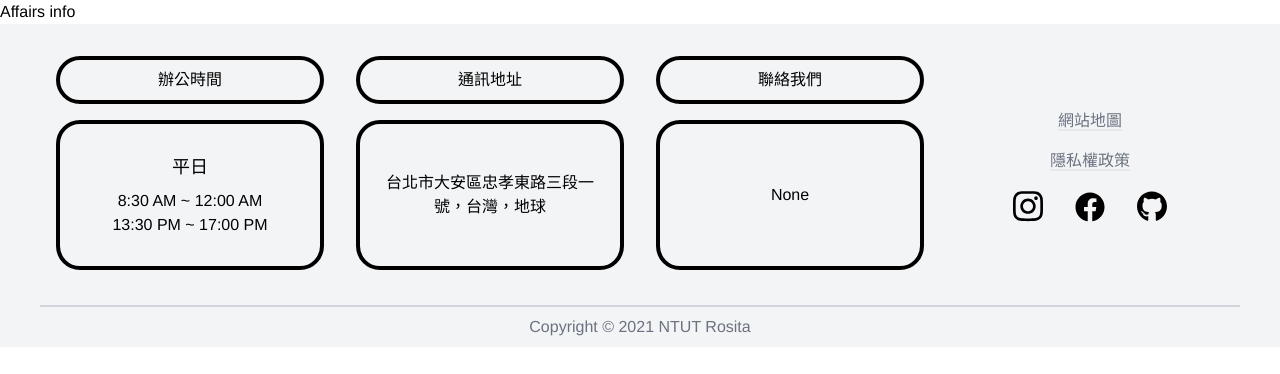
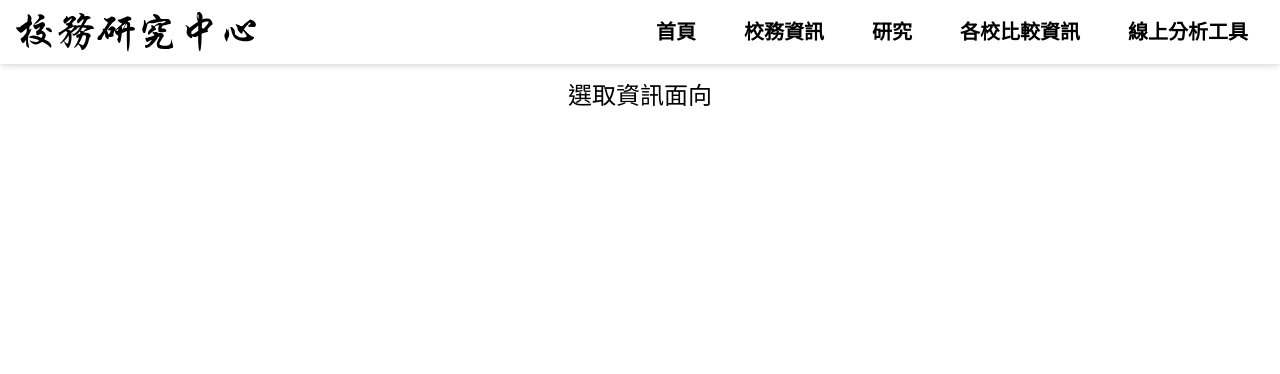
Before and after one commit to NTUT-rosita/rosita-front, a Vue app: page /affairs-info in a window 1280 px wide. Shown: the top 374 px of the page. Built offline with nearby package versions, Linux system fonts and the light colour scheme.

Commit message:
add top text in apge

```diff
--- /dev/null
+++ b/src/assets/scss/pages/affairs-info.scss
@@ -0,0 +1,5 @@
+@import "../shared";
+
+@include page('affairs-info') {
+  @include fix-100vh-in-mobile-WebKit;
+}
--- a/src/pages/AffairsInfo.vue
+++ b/src/pages/AffairsInfo.vue
@@ -1,11 +1,33 @@
 <template>
-  <div>Affairs info</div>
+  <NavBar class="fixed"/>
+  <main id="affairs-info" class="page-container">
+    <div class="mt-14 lg:mt-20">
+      <p
+          class="
+          text-black
+          dark:text-white
+          text-sm
+          sm:text-lg
+          md:text-xl
+          lg:text-2xl
+          2xl:text-3xl
+          text-center
+          select-none">
+        選取資訊面向
+      </p>
+    </div>
+  </main>
 </template>
 
 <script lang="ts">
 import { defineComponent } from 'vue'
+import NavBar from "@/components/app/Navbar/NavBar.vue";
+import '@/assets/scss/pages/affairs-info.scss'
 
 export default defineComponent({
-  name: "AffairsInfo"
+  name: "AffairsInfo",
+  components: {
+    NavBar
+  }
 })
 </script>
```
